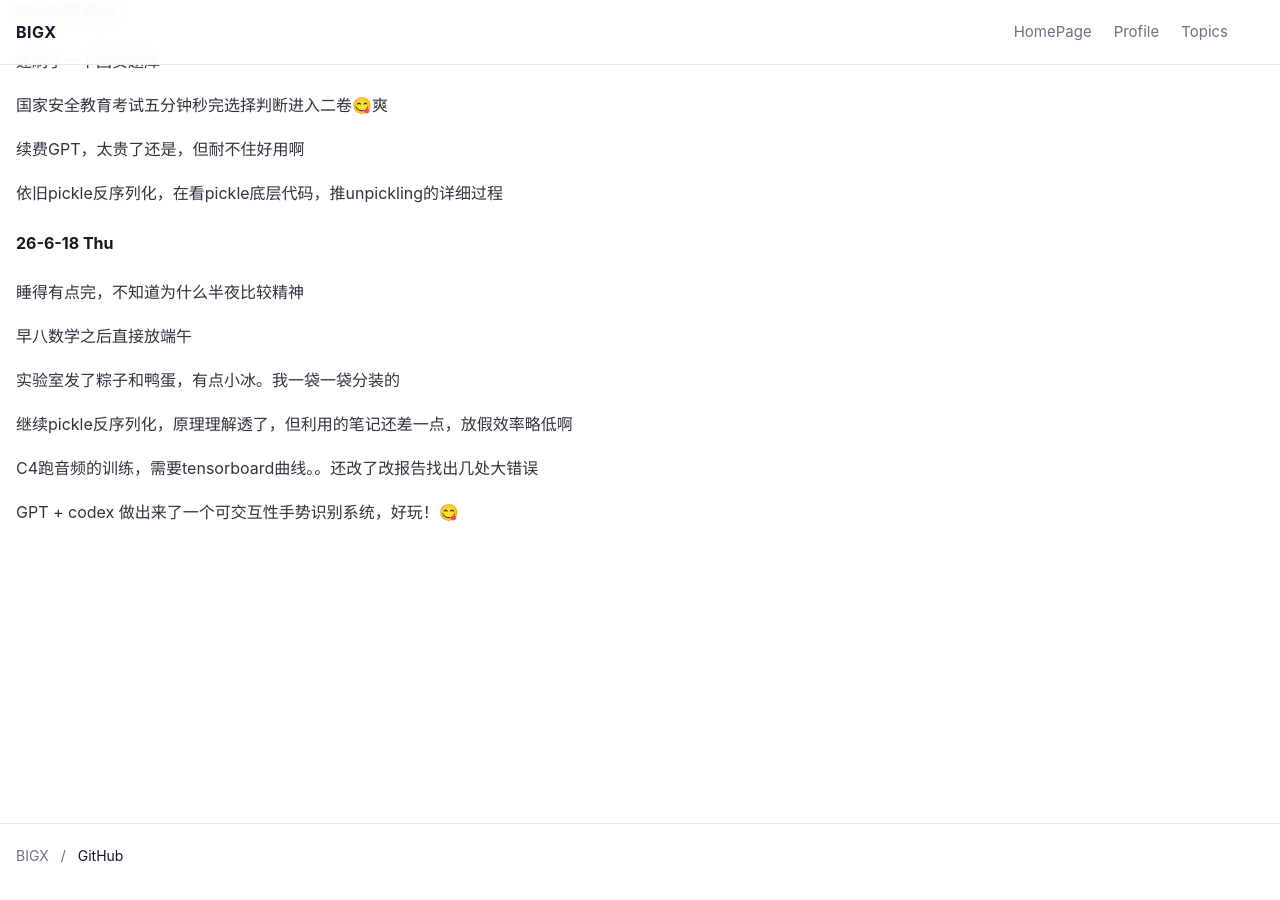
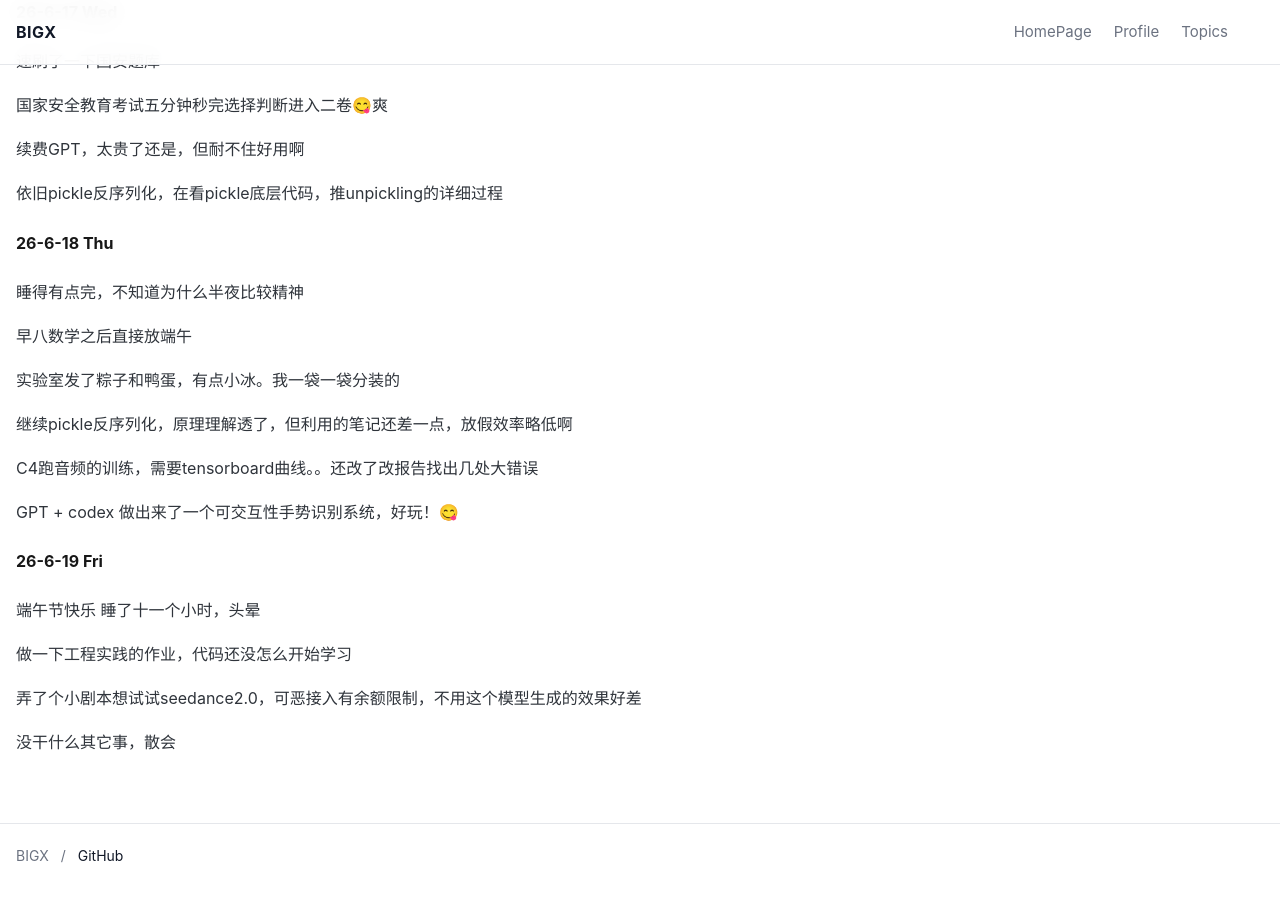
Before and after one commit to BIGX-bigx/BIGX-bigx.github.io, a Jekyll site: the page built from diary.md, in a window 1280 px wide and 900 px high, scrolled down 767 px. Built offline with Jekyll 4.4.1, drawn with Linux system fonts in a browser that asks for light colours; before the commit the page ends 1437 px from its top, so only the background shows below that.

Commit message:
Update blog

```diff
--- a/diary.md
+++ b/diary.md
@@ -50,3 +50,14 @@ Bypass disable_functions得继续整理，没整完
 C4跑音频的训练，需要tensorboard曲线。。还改了改报告找出几处大错误
 
 GPT + codex 做出来了一个可交互性手势识别系统，好玩！😋
+
+#### **26-6-19 Fri**
+
+端午节快乐
+睡了十一个小时，头晕
+
+做一下工程实践的作业，代码还没怎么开始学习
+
+弄了个小剧本想试试seedance2.0，可恶接入有余额限制，不用这个模型生成的效果好差
+
+没干什么其它事，散会
```
